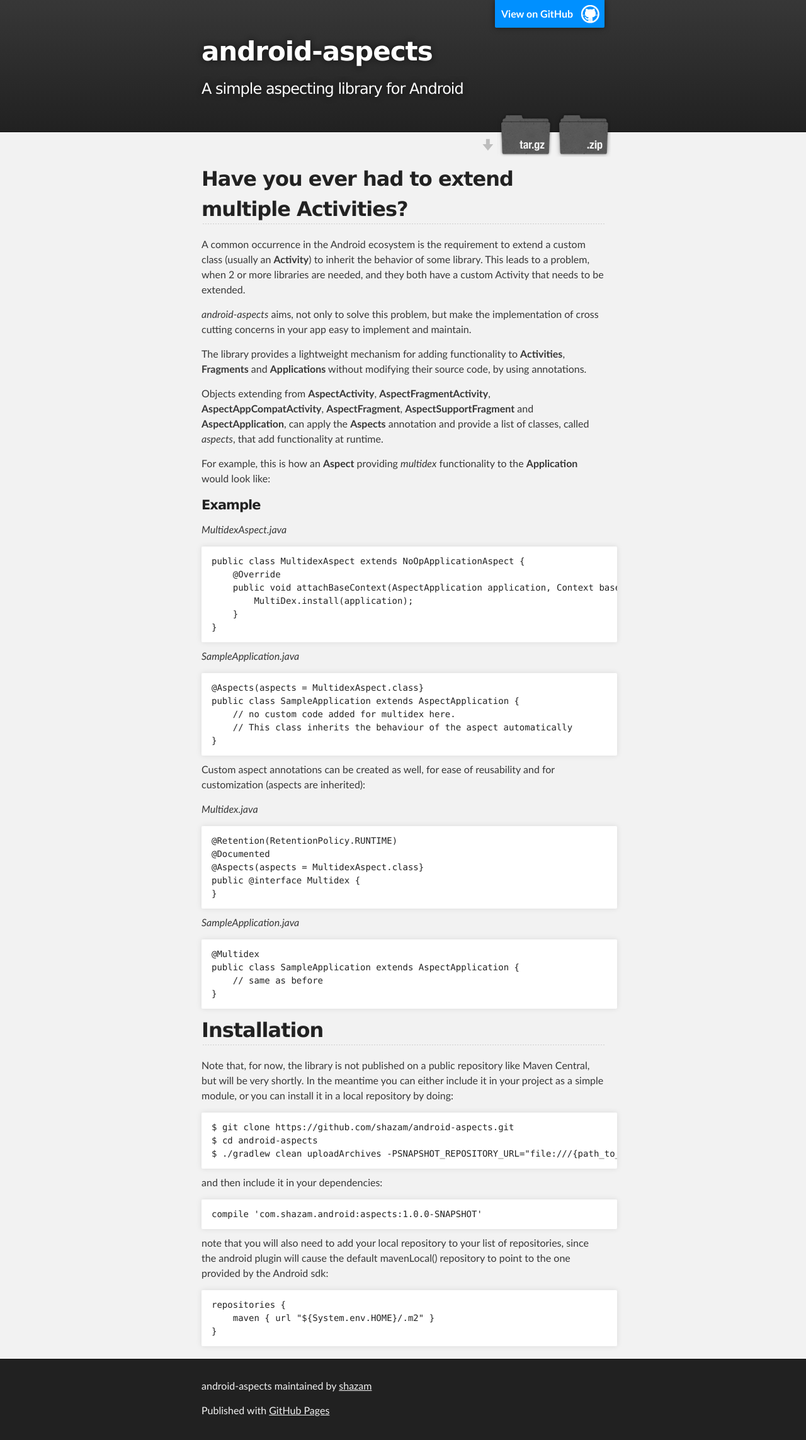
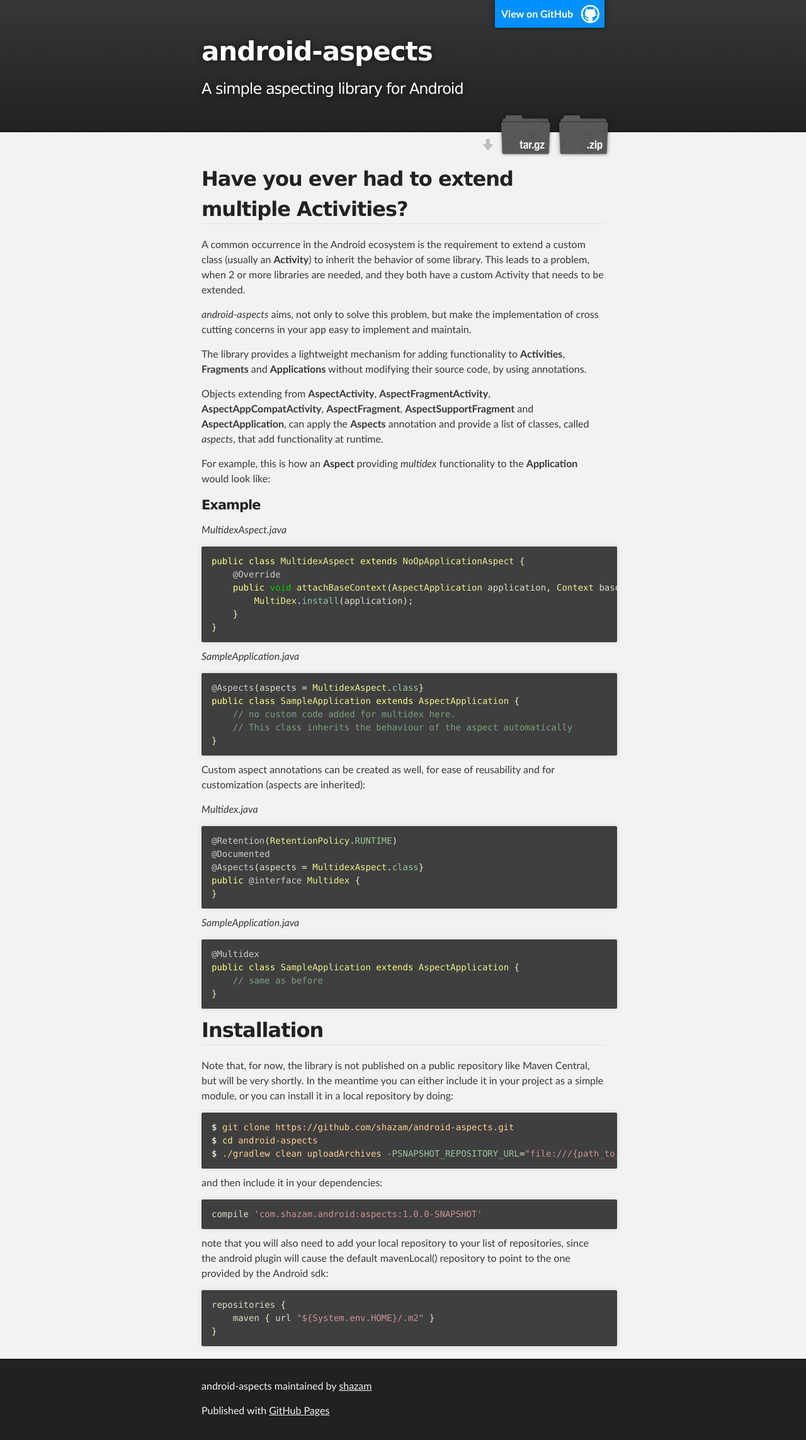
Before and after one commit to shazam/android-aspects, a Jekyll site: the page built from index.md, in a window 1280 px wide. Shown: the whole page at 63% size. Built offline with Jekyll 4.4.1, drawn with Linux system fonts in a browser that asks for light colours.

Commit message:
custom highlighting

```diff
--- a/_layouts/default.html
+++ b/_layouts/default.html
@@ -6,6 +6,7 @@
     <meta name="description" content="Android-aspects : A simple aspecting library for Android">
 
     <link rel="stylesheet" type="text/css" media="screen" href="stylesheets/stylesheet.css">
+    <link rel="stylesheet" type="text/css" media="screen" href="stylesheets/pygments.css">
     <title>android-aspects</title>
   </head>
 
--- /dev/null
+++ b/stylesheets/pygments.css
@@ -0,0 +1,71 @@
+
+.highlight code, .highlight pre{color:#fdce93;background-color:#3f3f3f}
+.highlight .hll{background-color:#222}
+.highlight .c{color:#7f9f7f}
+.highlight .err{color:#e37170;background-color:#3d3535}
+.highlight .g{color:#7f9f7f}
+.highlight .k{color:#f0dfaf}
+.highlight .l{color:#ccc}
+.highlight .n{color:#dcdccc}
+.highlight .o{color:#f0efd0}
+.highlight .x{color:#ccc}
+.highlight .p{color:#41706f}
+.highlight .cm{color:#7f9f7f}
+.highlight .cp{color:#7f9f7f}
+.highlight .c1{color:#7f9f7f}
+.highlight .cs{color:#cd0000;font-weight:bold}
+.highlight .gd{color:#cd0000}
+.highlight .ge{color:#ccc;font-style:italic}
+.highlight .gr{color:red}
+.highlight .gh{color:#dcdccc;font-weight:bold}
+.highlight .gi{color:#00cd00}
+.highlight .go{color:gray}
+.highlight .gp{color:#dcdccc;font-weight:bold}
+.highlight .gs{color:#ccc;font-weight:bold}
+.highlight .gu{color:purple;font-weight:bold}
+.highlight .gt{color:#0040D0}
+.highlight .kc{color:#dca3a3}
+.highlight .kd{color:#ffff86}
+.highlight .kn{color:#dfaf8f;font-weight:bold}
+.highlight .kp{color:#cdcf99}
+.highlight .kr{color:#cdcd00}
+.highlight .kt{color:#00cd00}
+.highlight .ld{color:#cc9393}
+.highlight .m{color:#8cd0d3}
+.highlight .s{color:#cc9393}
+.highlight .na{color:#9ac39f}
+.highlight .nb{color:#efef8f}
+.highlight .nc{color:#efef8f}
+.highlight .no{color:#ccc}
+.highlight .nd{color:#ccc}
+.highlight .ni{color:#c28182}
+.highlight .ne{color:#c3bf9f;font-weight:bold}
+.highlight .nf{color:#efef8f}
+.highlight .nl{color:#ccc}
+.highlight .nn{color:#8fbede}
+.highlight .nx{color:#ccc}
+.highlight .py{color:#ccc}
+.highlight .nt{color:#9ac39f}
+.highlight .nv{color:#dcdccc}
+.highlight .ow{color:#f0efd0}
+.highlight .w{color:#ccc}
+.highlight .mf{color:#8cd0d3}
+.highlight .mh{color:#8cd0d3}
+.highlight .mi{color:#8cd0d3}
+.highlight .mo{color:#8cd0d3}
+.highlight .sb{color:#cc9393}
+.highlight .sc{color:#cc9393}
+.highlight .sd{color:#cc9393}
+.highlight .s2{color:#cc9393}
+.highlight .se{color:#cc9393}
+.highlight .sh{color:#cc9393}
+.highlight .si{color:#cc9393}
+.highlight .sx{color:#cc9393}
+.highlight .sr{color:#cc9393}
+.highlight .s1{color:#cc9393}
+.highlight .ss{color:#cc9393}
+.highlight .bp{color:#efef8f}
+.highlight .vc{color:#efef8f}
+.highlight .vg{color:#dcdccc}
+.highlight .vi{color:#ffffc7}
+.highlight .il{color:#8cd0d3}
--- a/stylesheets/stylesheet.css
+++ b/stylesheets/stylesheet.css
@@ -160,7 +160,6 @@
 pre, code {
   width: 100%;
   color: #222;
-  background-color: #fff;
 
   font-family: Monaco, "Bitstream Vera Sans Mono", "Lucida Console", Terminal, monospace;
   font-size: 14px;
```
Also changed, not shown: 3 other files.
